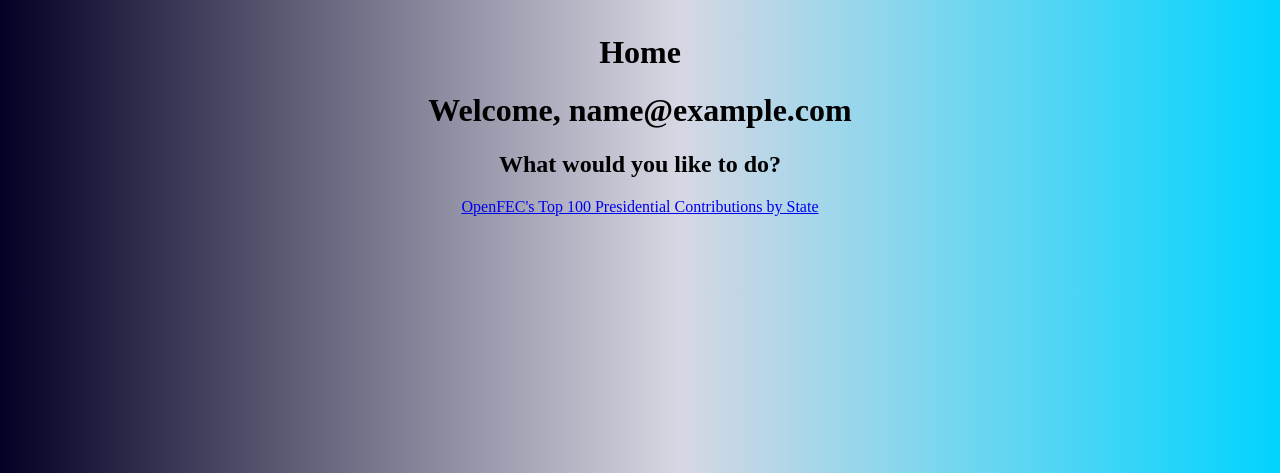
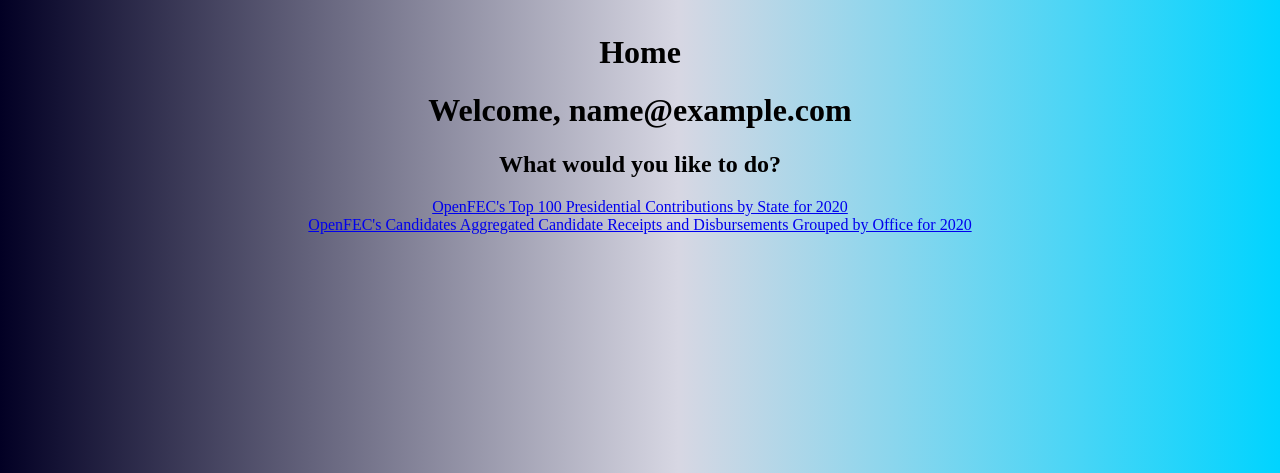
Before and after one commit to blueshelled99/IT490, a PHP site: page /user_home.php in a window 1280 px wide. Shown: the part 216-689 px from the top of the page. Run offline with PHP 8.4, Linux system fonts and the light colour scheme; the visitor is signed in with stand-in values (Sample User, id 1).

Commit message:
Update user_home.php
adding new query

```diff
--- a/front end/user_home.php
+++ b/front end/user_home.php
@@ -25,7 +25,9 @@ $user = $_SESSION['email'];
         <center><h1>Home</h1>
 		<h1>Welcome, <?php echo $_SESSION['email'] ?></h1>
 	<h2>What would you like to do?</h2>
-	<a href="statecontributions.php">OpenFEC's Top 100 Presidential Contributions by State</a>
+	<a href="statecontributions.php">OpenFEC's Top 100 Presidential Contributions by State for 2020</a>
+	<br>
+	<a href="piecharts.php">OpenFEC's Candidates Aggregated Candidate Receipts and Disbursements Grouped by Office for 2020</a>
 	<br><br>
 	<form action="query.php" method="get" hidden>
 			<input type="text" id="email" name="email" required minlength="3" maxlength="20" value="<?php echo $_SESSION['email']; ?>" readonly hidden>
```
